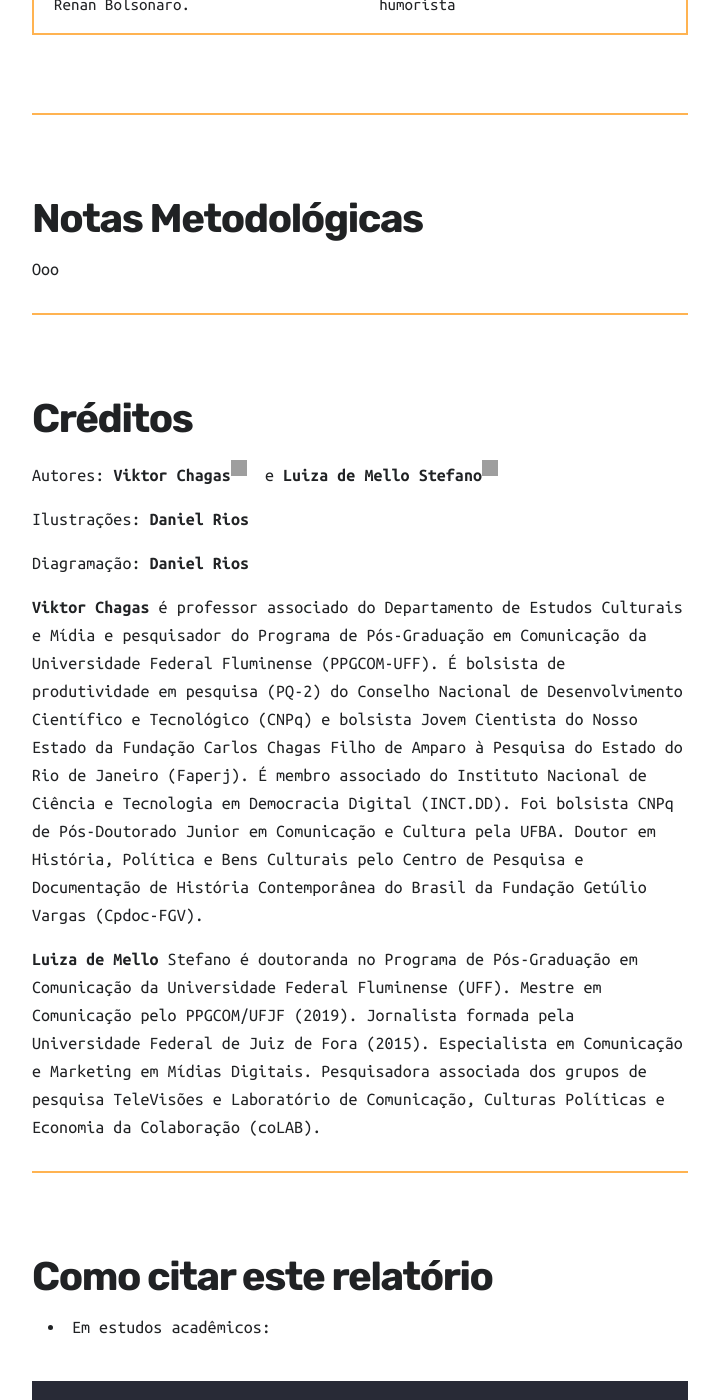
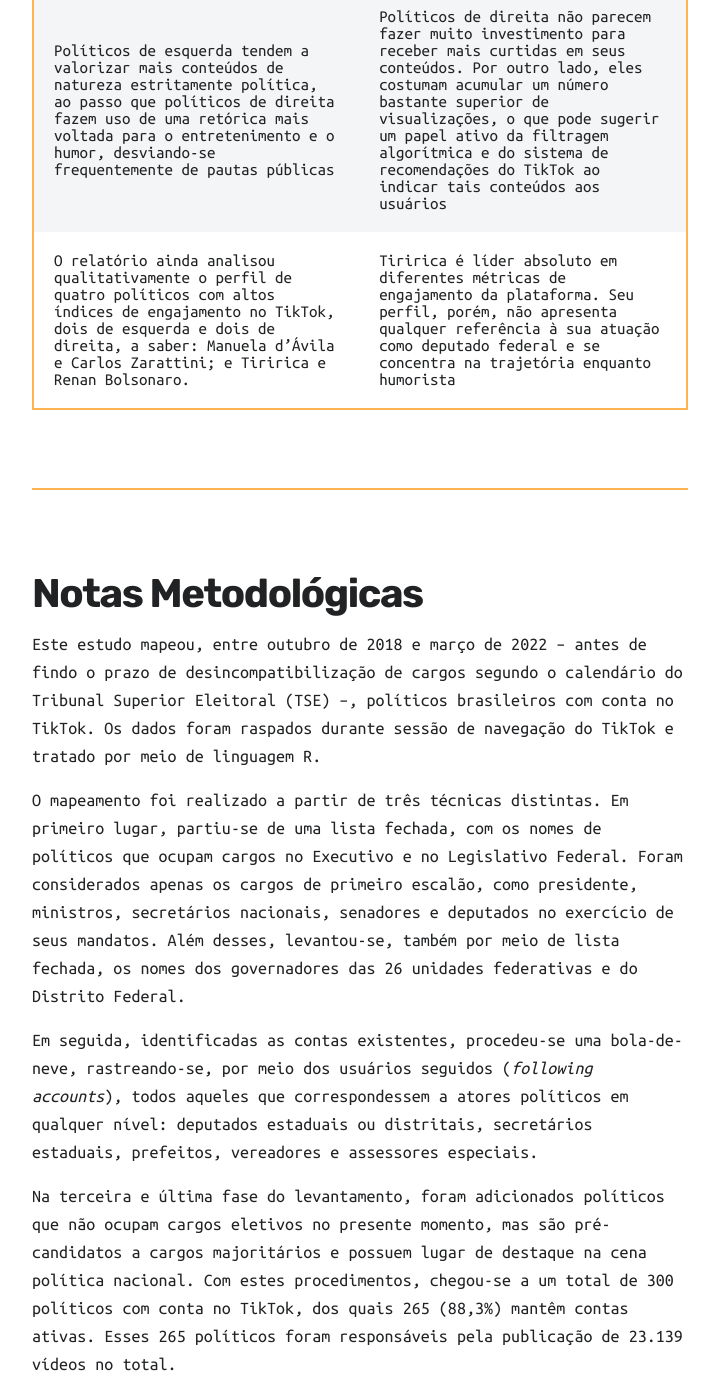
Before and after one commit to coLAB-UFF/ddoslab, a Jekyll site: the page built from _projects/2022-07-01-demo-project.md, in a window 1280 px wide and 1400 px high, scrolled down 3543 px. Shown: the whole window, without its empty margins (38-757 px from the left). Built offline with Jekyll 4.4.1, drawn with Linux system fonts in a browser that asks for light colours; nearby versions of some CDN libraries; some of the changed text lies outside the part shown; grey boxes are pictures that could not be loaded.

Commit message:
Update 2022-07-01-demo-project.md

````diff
--- a/_projects/2022-07-01-demo-project.md
+++ b/_projects/2022-07-01-demo-project.md
@@ -25,6 +25,8 @@
 
 Este relatório se baseia em uma amostra composta por 23.139 vídeos publicados por 264 perfis de políticos no TikTok. Os dados coletados se referem ao período entre outubro de 2018 e março de 2022, quando se encerrou o prazo de desincompatibilização de cargos, segundo o calendário do Tribunal Superior Eleitoral (TSE). O estudo procura avaliar como os políticos utilizam e incorporam o TikTok em suas respectivas estratégias de comunicação política, que tipo de conteúdo produzem, e que resultados concretos, em termos de alcance e engajamento, eles obtêm. Muito se comenta a respeito das diferenças de apropriação de plataformas digitais por políticos de esquerda e de direita. O estudo procura abordar também essa distinção, apresentando dados empíricos que sustentam que o campo conservador-reacionário tem empregado mais e melhor o TikTok para alcançar maior visibilidade e despertar mais engajamento do público.
 
+> Os políticos de direita fazem uso mais frequente de uma linguagem apolítica e repleta de referências ao universo do entretenimento e do humor, incluindo as próprias *trends* da plataforma.
+
 Analisar como direita e esquerda utilizam o TikTok pode elucidar uma série de aspectos relacionados às estratégias de adoção de plataformas digitais por atores políticos. Entre os principais resultados alcançados por este estudo, destacam-se:
 
 |                  |         |
@@ -41,13 +43,19 @@
 
 ### Notas Metodológicas
 
-Ooo
+Este estudo mapeou, entre outubro de 2018 e março de 2022 – antes de findo o prazo de desincompatibilização de cargos segundo o calendário do Tribunal Superior Eleitoral (TSE) –, políticos brasileiros com conta no TikTok. Os dados foram raspados durante sessão de navegação do TikTok e tratado por meio de linguagem R.
+
+O mapeamento foi realizado a partir de três técnicas distintas. Em primeiro lugar, partiu-se de uma lista fechada, com os nomes de políticos que ocupam cargos no Executivo e no Legislativo Federal. Foram considerados apenas os cargos de primeiro escalão, como presidente, ministros, secretários nacionais, senadores e deputados no exercício de seus mandatos. Além desses, levantou-se, também por meio de lista fechada, os nomes dos governadores das 26 unidades federativas e do Distrito Federal.
+
+Em seguida, identificadas as contas existentes, procedeu-se uma bola-de-neve, rastreando-se, por meio dos usuários seguidos (*following accounts*), todos aqueles que correspondessem a atores políticos em qualquer nível: deputados estaduais ou distritais, secretários estaduais, prefeitos, vereadores e assessores especiais.
+
+Na terceira e última fase do levantamento, foram adicionados políticos que não ocupam cargos eletivos no presente momento, mas são pré-candidatos a cargos majoritários e possuem lugar de destaque na cena política nacional. Com estes procedimentos, chegou-se a um total de 300 políticos com conta no TikTok, dos quais 265 (88,3%) mantêm contas ativas. Esses 265 políticos foram responsáveis pela publicação de 23.139 vídeos no total.
 
 ---
 
 ### Créditos
 
-Autores: **Viktor Chagas**<a href="https://orcid.org/0000-0002-1806-6062"><img alt="ORCID logo" style="width: 16px; height: 16px; max-width: none; display: inline; margin: 5px 0;" src="https://info.orcid.org/wp-content/uploads/2019/11/orcid_16x16.png" width="16" height="16" />&nbsp;</a> e **Luiza de Mello Stefano**<a href="https://orcid.org/0000-0002-3250-8437"><img alt="ORCID logo" style="width: 16px; height: 16px; max-width: none; display: inline; margin: 5px 0;" src="https://info.orcid.org/wp-content/uploads/2019/11/orcid_16x16.png" width="16" height="16" />&nbsp;</a>
+Autores: **Viktor Chagas**<a href="https://orcid.org/0000-0002-1806-6062"><img alt="ORCID logo" style="width: 16px; height: 16px; max-width: none; display: inline; margin: 5px 0;" src="https://info.orcid.org/wp-content/uploads/2019/11/orcid_16x16.png" width="16" height="16" /></a> e **Luiza de Mello Stefano**<a href="https://orcid.org/0000-0002-3250-8437"><img alt="ORCID logo" style="width: 16px; height: 16px; max-width: none; display: inline; margin: 5px 0;" src="https://info.orcid.org/wp-content/uploads/2019/11/orcid_16x16.png" width="16" height="16" /></a>
 
 Ilustrações: **Daniel Rios**
 
@@ -61,11 +69,13 @@
 
 ### Como citar este relatório
 
+
 * Em estudos acadêmicos:
 
 ```
 CHAGAS, V.; STEFANO, L. TikTok e polarização política no Brasil. Niterói: coLAB/UFF, 2022. 66 p. (Série DDoS Lab). doi:10.56465/ddoslab.2022.001
 ```
+
 
 * Na imprensa e em outras fontes:
 
@@ -87,5 +97,3 @@
 	https://raw.githubusercontent.com/coLAB-UFF/ddoslab/main/images/projects/data_tiktok_report4.jpg,
 	https://raw.githubusercontent.com/coLAB-UFF/ddoslab/main/images/projects/data_tiktok_report5.jpg"
 %}
-
----
````
